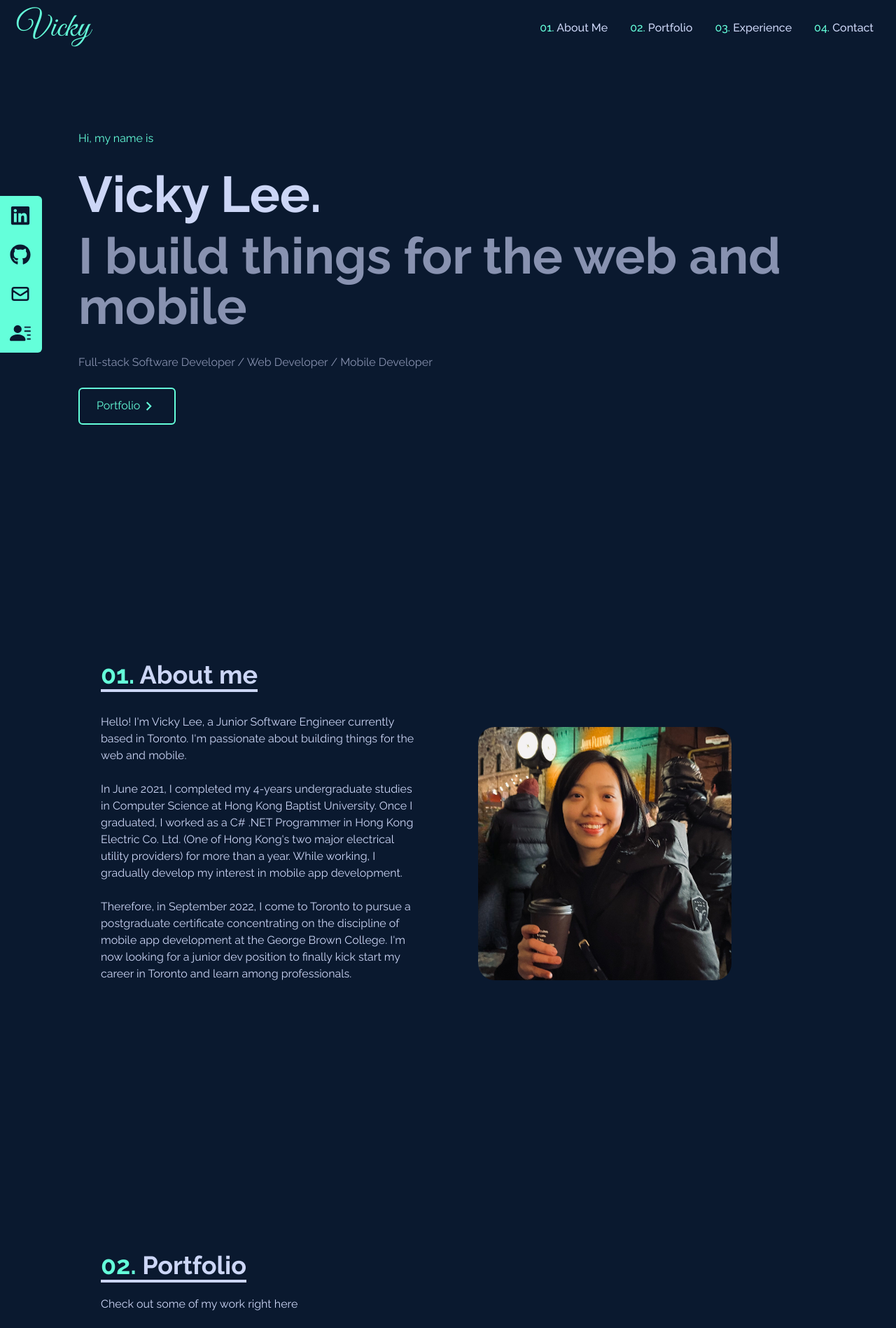
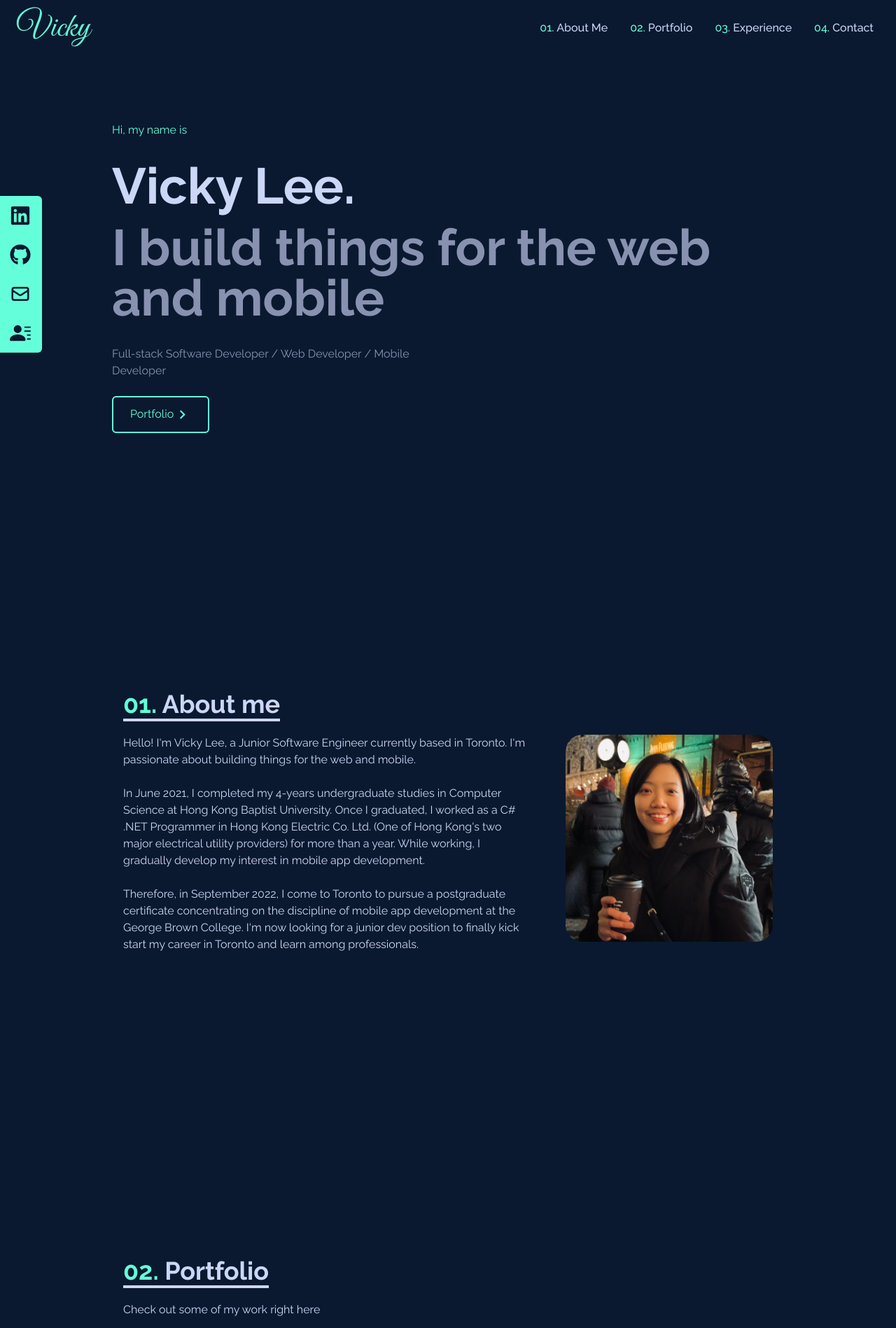
Before and after one commit to ytleevicky/react-my-portfolio, a React (Create React App) app: page / in a window 1280 px wide. Shown: the top 1898 px of the page at 70% size. Built offline with nearby package versions, Linux system fonts and the light colour scheme; grey boxes are pictures that could not be loaded.

Commit message:
Update spacing

```diff
--- a/src/components/About.jsx
+++ b/src/components/About.jsx
@@ -9,7 +9,7 @@ const About = () => {
       className="bg-navy md:h-screen"
     >
       <div
-        className="max-w-screen-lg mx-auto p-4 flex flex-col
+        className="max-w-screen-lg mx-auto p-12 flex flex-col
         justify-center w-full h-full text-lightest-slate"
       >
         <div className="pt-24 md:pt-0">
@@ -18,9 +18,9 @@ const About = () => {
           </p>
         </div>
 
-        <div className="flex flex-col md:flex-row py-6 items-center">
-          <div className="max-w-md mb-7">
-            <h2 className="max-w-xl mt-3 text-lightest-slate">
+        <div className="flex flex-col md:flex-row py-6 justify-between md:space-x-14">
+          <div className="grow max-w-xl mb-7">
+            <h2>
               Hello! I'm Vicky Lee, a Junior Software Engineer currently based
               in Toronto. I'm passionate about building things for the web and
               mobile.
@@ -36,7 +36,9 @@ const About = () => {
               providers) for more than a year. While working, I gradually
               develop my interest in mobile app development.
             </h2>
+
             <br />
+
             <h2>
               Therefore, in September 2022, I come to Toronto to pursue a
               postgraduate certificate concentrating on the discipline of mobile
@@ -51,7 +53,7 @@ const About = () => {
             <img
               src={HeroImage2}
               alt="my profile"
-              className="rounded-3xl md:mx-auto w-60 md:w-2/3"
+              className="rounded-3xl mx-auto md:w-fit w-9/12"
             />
           </div>
         </div>
--- a/src/components/Contact.jsx
+++ b/src/components/Contact.jsx
@@ -7,7 +7,7 @@ const Contact = () => {
       className="bg-navy text-lightest-slate md:h-screen"
     >
       <div
-        className="flex flex-col p-4 justify-center w-full h-screen
+        className="flex flex-col p-12 justify-center w-full h-screen
       max-w-screen-lg mx-auto"
       >
         <div className="pt-24 md:pt-0">
--- a/src/components/Experience.jsx
+++ b/src/components/Experience.jsx
@@ -75,7 +75,7 @@ const Experience = () => {
       className="bg-navy md:h-screen"
     >
       <div
-        className="max-w-screen-lg mx-auto p-4 flex flex-col
+        className="max-w-screen-lg mx-auto p-12 flex flex-col
                 justify-center w-full h-full text-lightest-slate"
       >
         <div className="pt-24 md:pt-0">
--- a/src/components/Home.jsx
+++ b/src/components/Home.jsx
@@ -9,7 +9,7 @@ const Home = () => {
       name="home"
       className="h-screen w-full bg-navy"
     >
-      <div className="flex flex-col justify-center h-full">
+      <div className="flex flex-col justify-center h-full p-12">
         <div className="flex flex-col justify-center mx-auto px-6 md:px-28 ">
           <span className="text-cyan pb-8">Hi, my name is</span>
 
--- a/src/components/Portfolio.jsx
+++ b/src/components/Portfolio.jsx
@@ -39,7 +39,7 @@ const Portfolio = () => {
       className="bg-navy text-lightest-slate md:h-screen"
     >
       <div
-        className="max-w-screen-lg mx-auto p-4 flex flex-col
+        className="max-w-screen-lg mx-auto p-12 flex flex-col
       justify-center w-full h-full"
       >
         <div className="pt-24 md:pt-0">
```
